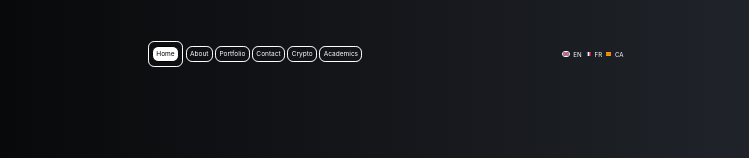
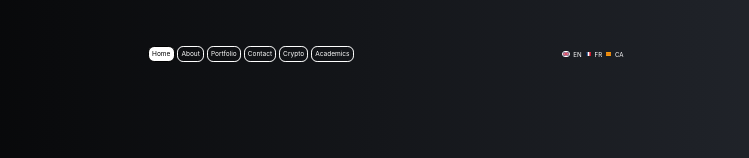
Before and after one commit to MarouaneSoukhrati/mar_react_app, a React (Create React App) app: page / in a window 1280 px wide. In both pictures the pointer is over the link "Home". Shown: the top 158 px of the page, without its empty margins (265-1014 px from the left). Built offline with nearby package versions, Linux system fonts and the light colour scheme.

Commit message:
Update Navbar.css

```diff
--- a/src/ComponentStyle/SubcomponentStyle/Navbar.css
+++ b/src/ComponentStyle/SubcomponentStyle/Navbar.css
@@ -29,7 +29,7 @@
   margin-left: 0.375em;
 }
 
-.sub-nav-element:active {
+.nav-element:active {
   border: solid 0.0625em;
   border-radius: 0.9375em;
   padding: 0.5em;
@@ -40,7 +40,7 @@
   width: max-content;
 }
 
-.sub-nav-element:hover {
+.nav-element:hover {
   border: solid 0.0625em;
   border-radius: 0.9375em;
   padding: 0.5em;
```
